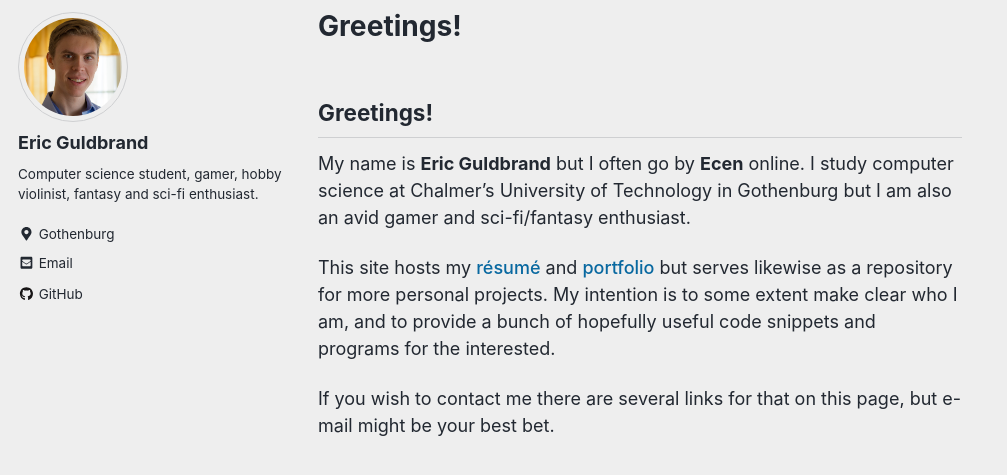
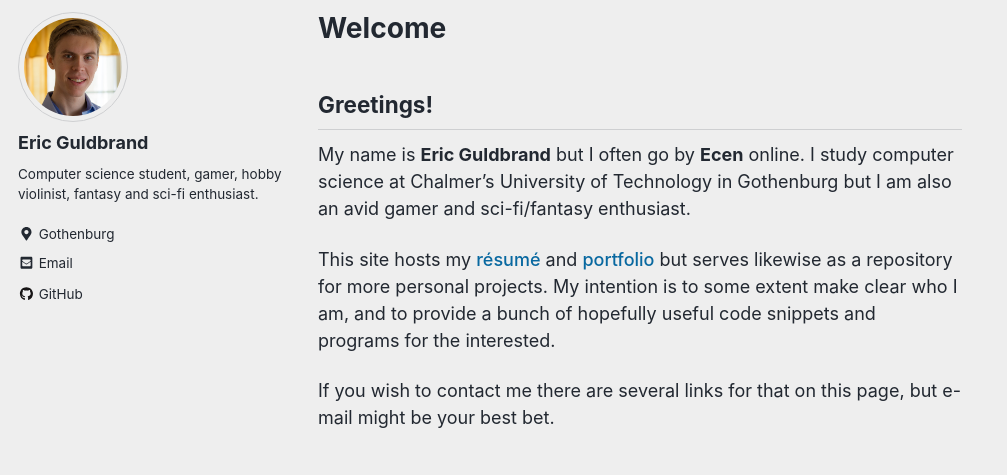
Before and after one commit to ecen/ecen.github.io, a Jekyll site: the page built from index.md, in a window 1280 px wide and 900 px high, scrolled down 815 px, cut to the strip 251-726 px from the top of the window. Shown: the whole strip, without its empty margins (0-1007 px from the left). Built offline with Jekyll 4.4.1, drawn with Linux system fonts in a browser that asks for light colours; nearby versions of some CDN libraries; our own code applies the rules of GitHub Pages for plain Markdown files.

Commit message:
Index now uses new layout to not include page title in header.

```diff
--- /dev/null
+++ b/_layouts/single-front.html
@@ -0,0 +1,91 @@
+---
+layout: default
+---
+
+{% if page.header.overlay_color or page.header.overlay_image or page.header.image %}
+  {% include page__hero.html %}
+{% elsif page.header.video.id and page.header.video.provider %}
+  {% include page__hero_video.html %}
+{% endif %}
+
+{% if page.url != "/" and site.breadcrumbs %}
+  {% unless paginator %}
+    {% include breadcrumbs.html %}
+  {% endunless %}
+{% endif %}
+
+<div id="main" role="main">
+  {% include sidebar.html %}
+
+  <article class="page" itemscope itemtype="http://schema.org/CreativeWork">
+    {% if page.title %}<meta itemprop="headline" content="{{ page.title | markdownify | strip_html | strip_newlines | escape_once }}">{% endif %}
+    {% if page.excerpt %}<meta itemprop="description" content="{{ page.excerpt | markdownify | strip_html | strip_newlines | escape_once }}">{% endif %}
+    {% if page.date %}<meta itemprop="datePublished" content="{{ page.date | date: "%B %d, %Y" }}">{% endif %}
+    {% if page.last_modified_at %}<meta itemprop="dateModified" content="{{ page.last_modified_at | date: "%B %d, %Y" }}">{% endif %}
+
+    <div class="page__inner-wrap">
+      {% unless page.header.overlay_color or page.header.overlay_image %}
+        <header>
+          {% if page.read_time %}
+            <p class="page__meta"><i class="far fa-clock" aria-hidden="true"></i> {% include read-time.html %}</p>
+          {% endif %}
+        </header>
+      {% endunless %}
+
+      <section class="page__content" itemprop="text">
+        {% if page.toc %}
+          <aside class="sidebar__right">
+            <nav class="toc">
+              <header><h4 class="nav__title"><i class="fas fa-{{ page.toc_icon | default: 'file-alt' }}"></i> {{ page.toc_label | default: site.data.ui-text[site.locale].toc_label }}</h4></header>
+              {% include toc.html sanitize=true html=content h_min=2 h_max=3 class="toc__menu" %}
+            </nav>
+          </aside>
+        {% endif %}
+        {{ content }}
+        {% if page.link %}<div><a href="{{ page.link }}" class="btn btn--primary">{{ site.data.ui-text[site.locale].ext_link_label | default: "Direct Link" }}</a></div>{% endif %}
+      </section>
+
+      <footer class="page__meta">
+        {% if site.data.ui-text[site.locale].meta_label %}
+          <h4 class="page__meta-title">{{ site.data.ui-text[site.locale].meta_label }}</h4>
+        {% endif %}
+        {% include page__taxonomy.html %}
+        {% if page.last_modified_at %}
+          <p class="page__date"><strong><i class="fas fa-fw fa-calendar-alt" aria-hidden="true"></i> {{ site.data.ui-text[site.locale].date_label | default: "Updated:" }}</strong> <time datetime="{{ page.last_modified_at | date: "%Y-%m-%d" }}">{{ page.last_modified_at | date: "%B %d, %Y" }}</time></p>
+        {% elsif page.date %}
+          <p class="page__date"><strong><i class="fas fa-fw fa-calendar-alt" aria-hidden="true"></i> {{ site.data.ui-text[site.locale].date_label | default: "Updated:" }}</strong> <time datetime="{{ page.date | date_to_xmlschema }}">{{ page.date | date: "%B %d, %Y" }}</time></p>
+        {% endif %}
+      </footer>
+
+      {% if page.share %}{% include social-share.html %}{% endif %}
+
+      {% include post_pagination.html %}
+    </div>
+
+    {% if jekyll.environment == 'production' and site.comments.provider and page.comments %}
+      {% include comments.html %}
+    {% endif %}
+  </article>
+
+  {% comment %}<!-- only show related on a post page when `related: true` -->{% endcomment %}
+  {% if page.id and page.related and site.related_posts.size > 0 %}
+    <div class="page__related">
+      <h4 class="page__related-title">{{ site.data.ui-text[site.locale].related_label | default: "You May Also Enjoy" }}</h4>
+      <div class="grid__wrapper">
+        {% for post in site.related_posts limit:4 %}
+          {% include archive-single.html type="grid" %}
+        {% endfor %}
+      </div>
+    </div>
+  {% comment %}<!-- otherwise show recent posts if no related when `related: true` -->{% endcomment %}
+  {% elsif page.id and page.related %}
+    <div class="page__related">
+      <h4 class="page__related-title">{{ site.data.ui-text[site.locale].related_label | default: "You May Also Enjoy" }}</h4>
+      <div class="grid__wrapper">
+        {% for post in site.posts limit:4 %}
+          {% include archive-single.html type="grid" %}
+        {% endfor %}
+      </div>
+    </div>
+  {% endif %}
+</div>
--- a/index.md
+++ b/index.md
@@ -1,10 +1,12 @@
 ---
 title:
-layout: single
+layout: single-front
 author_profile: true
 header:
     image: "/assets/images/new-zealand-lake-mountains-road-4.jpg"
 ---
+
+# Welcome
 
 ## Greetings!
 
```
